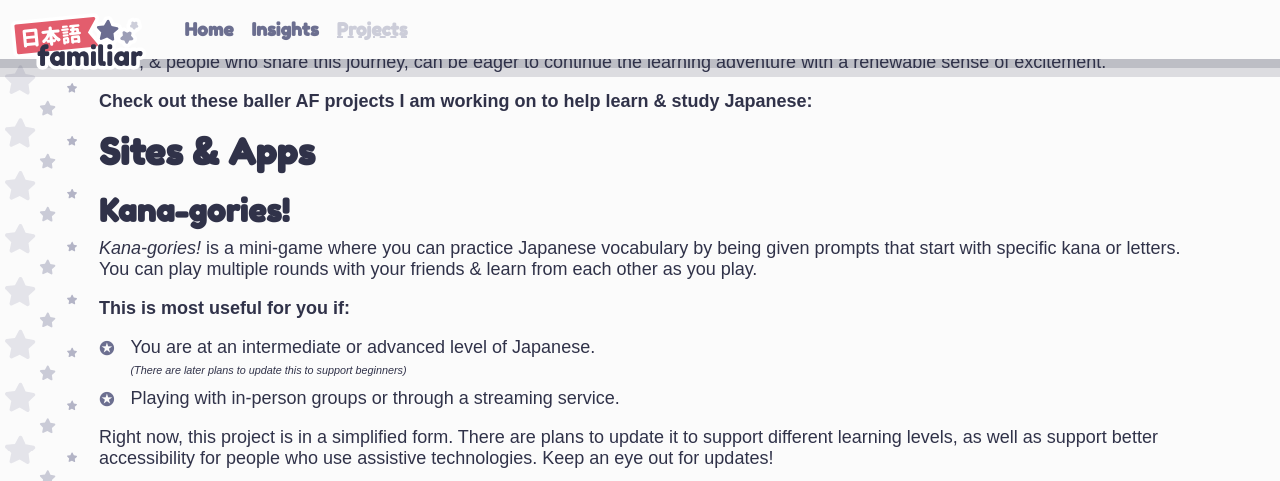
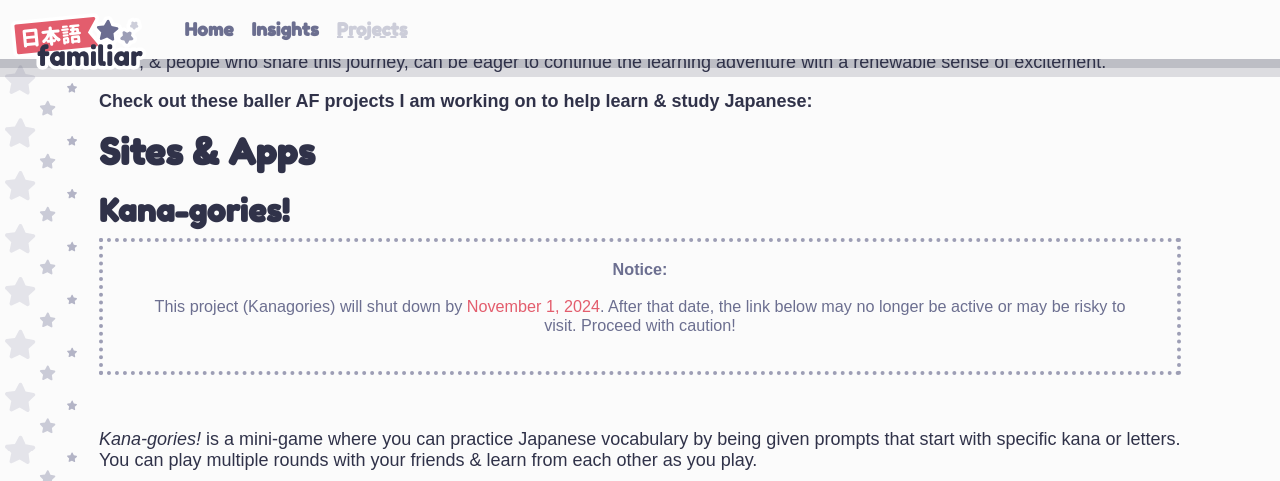
Before and after one commit to NihongoFamiliar/NihongoFamiliar.github.io, a Jekyll site: the page built from projects.html, in a window 1280 px wide and 900 px high, scrolled down 737 px, cut to the strip 0-481 px from the top of the window. Built offline with Jekyll 4.4.1, drawn with Linux system fonts in a browser that asks for light colours; some web fonts are replaced.

Commit message:
Added kanagories shut down notice

```diff
--- a/projects.html
+++ b/projects.html
@@ -14,6 +14,12 @@ permalink: "/projects/"
 
 <h2>Sites &amp; Apps</h2>
 <h3>Kana-gories!</h3>
+<div class="notice">
+  <p><strong>Notice:</strong></p>
+  <p>
+	  This project (Kanagories) will shut down by <span style="color:var(--pink);">November 1, 2024</span>. After that date, the link below may no longer be active or may be risky to visit. Proceed with caution!
+  </p>
+</div>
 <p>
 	<em>Kana-gories!</em> is a mini-game where you can practice Japanese vocabulary by being given prompts that start with specific kana or letters. You can play multiple rounds with your friends &amp; learn from each other as you play.
 </p>
```
